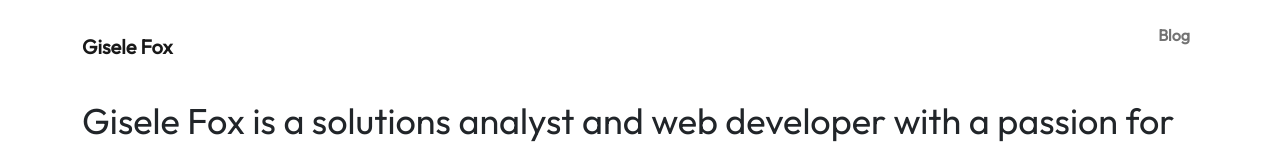
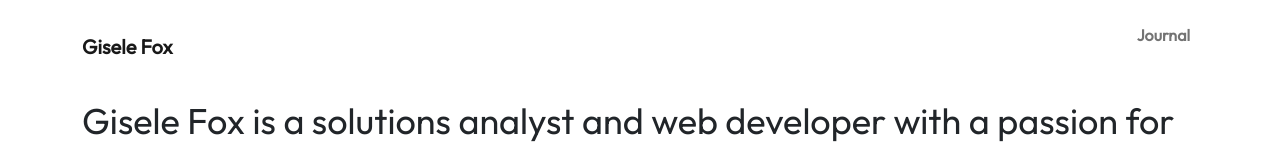
Before and after one commit to giselejfox/giselejfox.github.io, a React (Create React App) app: page / in a window 1280 px wide. Shown: the top 160 px of the page. Built offline with nearby package versions, Linux system fonts and the light colour scheme.

Commit message:
change the name of the link to journal

```diff
--- a/src/components/NavBar.js
+++ b/src/components/NavBar.js
@@ -14,7 +14,7 @@
                 <Navbar.Toggle aria-controls="basic-navbar-nav" />
                 <Navbar.Collapse className="justify-content-end" id="basic-navbar-nav">
                     <Nav className="fw-bold">
-                        <Nav.Link as={Link} to="/blog">Blog</Nav.Link>
+                        <Nav.Link as={Link} to="/blog">Journal</Nav.Link>
                     </Nav>
                 </Navbar.Collapse>
             </Container>
```
